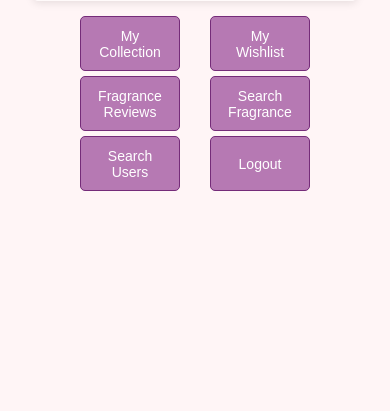
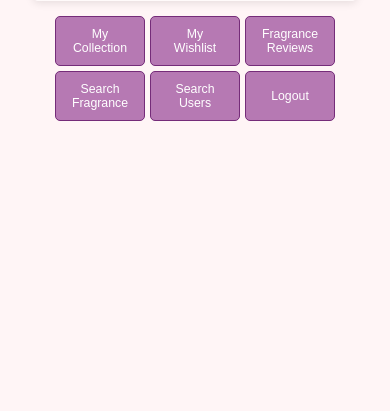
Before and after one commit to christianjmartin/FragranceArchive, a Flask app: page /handle_menu in a window 390 px wide. Shown: the part 433-844 px from the top of the page. Run offline with Flask 3, Linux system fonts and the light colour scheme; the visitor is signed in with stand-in values (Sample User, id 1); a database or web service that is not in the repository returns one stand-in record (Sample ...); some libraries are stand-ins or nearby versions.

Commit message:
change menu

```diff
--- a/main.py
+++ b/main.py
@@ -123,7 +123,7 @@ def handle_menu():
     # Handle the main menu
     week_number = datetime.now().isocalendar()[1]
     # week_number = (week_number - 1) % 52 + 1
-    fragranceOfWeek = logic.getFragranceOfWeek(dbCursor, 53)
+    fragranceOfWeek = logic.getFragranceOfWeek(dbCursor, 39)
 
     # if fragranceOfWeek:
     #     print(fragranceOfWeek['image_url'])
--- a/static/mediaqueries.css
+++ b/static/mediaqueries.css
@@ -201,11 +201,11 @@
 
     .selection_container2 button {
         margin-top: 0px;
-        font-size: 1rem;
-        max-width: 100px;
-        min-width: 100px;
-        min-height: 55px;
-        max-height: 55px;
+        font-size: 0.88rem;
+        max-width: 90px;
+        min-width: 90px;
+        min-height: 50px;
+        max-height: 50px;
     }
 
     .collection-header h2 {
@@ -394,7 +394,7 @@
 
     .menu-header .selection_container2 {
         flex-direction: row;
-        column-gap: 10px;
+        column-gap: 5px;
         row-gap: 5px;
         place-content: center;
         transform: translateY(10px);
@@ -554,9 +554,11 @@
     .information_site p {
         max-width: 140px;
     }
+}
 
+@media screen and (max-width: 359px) {
     .menu-header .selection_container2 {
-        column-gap: 30px;
+        column-gap: 25px;
     }
 }
 
```
